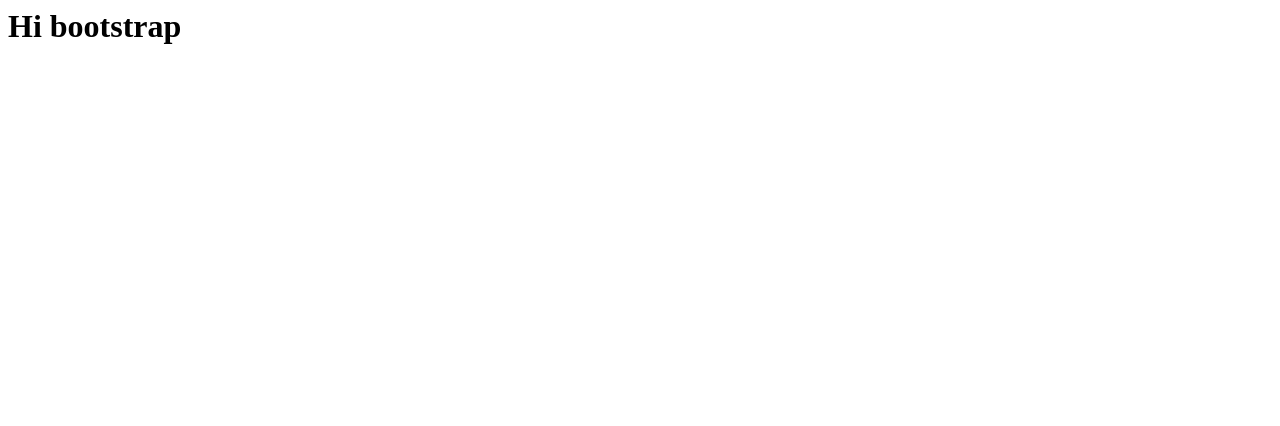
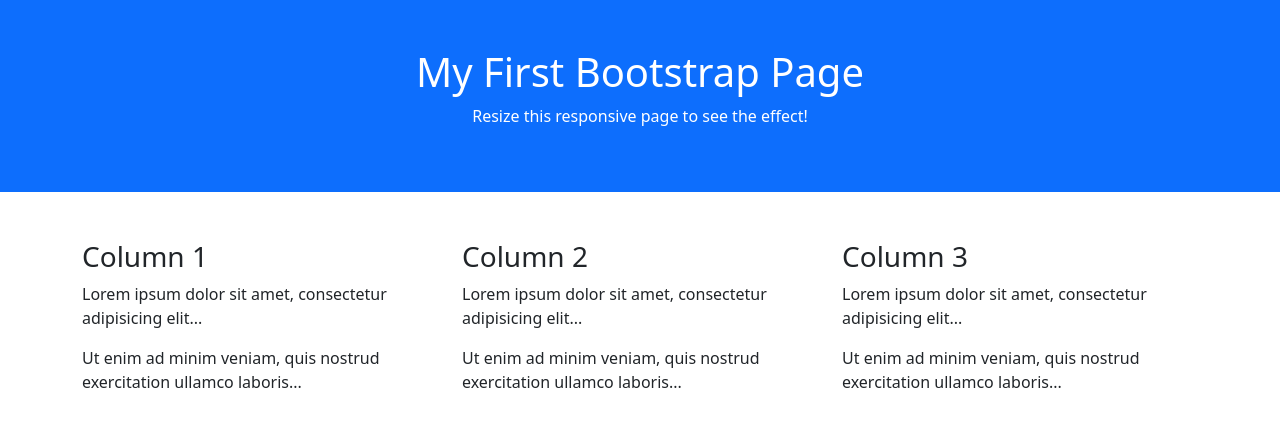
Before and after one commit to 40334-ops/bootstrap, a plain HTML site: page index.html in a window 1280 px wide. Drawn offline with nearby package versions, Linux system fonts and the light colour scheme.

Commit message:
Update index.html

```diff
--- a/index.html
+++ b/index.html
@@ -1 +1,38 @@
-<h1>Hi bootstrap</h1>
+<!DOCTYPE html>
+<html lang="en">
+<head>
+  <title>Bootstrap 5 Example</title>
+  <meta charset="utf-8">
+  <meta name="viewport" content="width=device-width, initial-scale=1">
+  <link href="https://cdn.jsdelivr.net/npm/bootstrap@5.3.3/dist/css/bootstrap.min.css" rel="stylesheet">
+  <script src="https://cdn.jsdelivr.net/npm/bootstrap@5.3.3/dist/js/bootstrap.bundle.min.js"></script>
+</head>
+<body>
+
+<div class="container-fluid p-5 bg-primary text-white text-center">
+  <h1>My First Bootstrap Page</h1>
+  <p>Resize this responsive page to see the effect!</p>
+</div>
+
+<div class="container mt-5">
+  <div class="row">
+    <div class="col-sm-4">
+      <h3>Column 1</h3>
+      <p>Lorem ipsum dolor sit amet, consectetur adipisicing elit...</p>
+      <p>Ut enim ad minim veniam, quis nostrud exercitation ullamco laboris...</p>
+    </div>
+    <div class="col-sm-4">
+      <h3>Column 2</h3>
+      <p>Lorem ipsum dolor sit amet, consectetur adipisicing elit...</p>
+      <p>Ut enim ad minim veniam, quis nostrud exercitation ullamco laboris...</p>
+    </div>
+    <div class="col-sm-4">
+      <h3>Column 3</h3>
+      <p>Lorem ipsum dolor sit amet, consectetur adipisicing elit...</p>
+      <p>Ut enim ad minim veniam, quis nostrud exercitation ullamco laboris...</p>
+    </div>
+  </div>
+</div>
+
+</body>
+</html>
```
